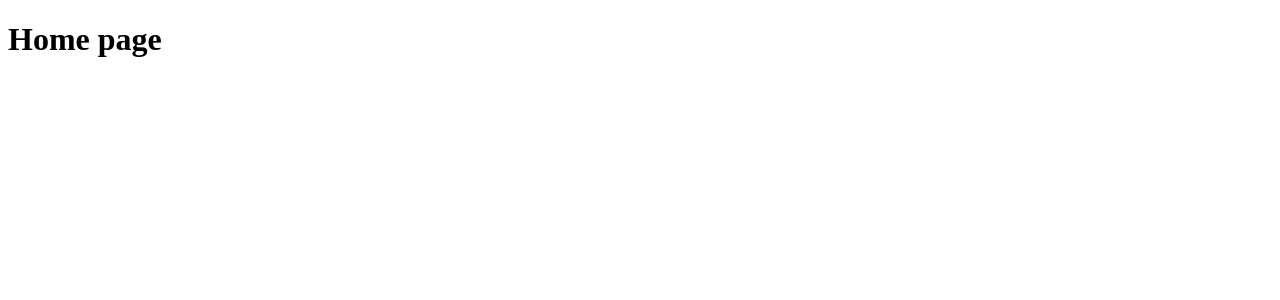
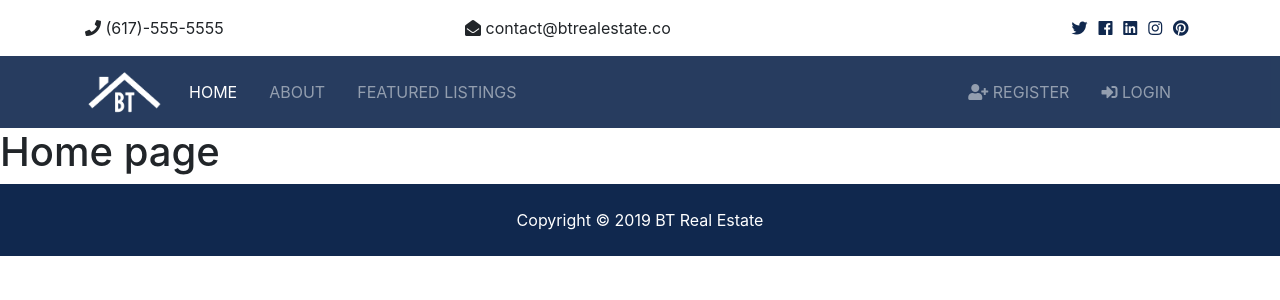
Before and after one commit to RicardoMVA/django-real-estate, a Django app: page / in a window 1280 px wide. Shown: the top 300 px of the page. Run offline with Django 3.2, Linux system fonts and the light colour scheme; some libraries are stand-ins or nearby versions.

Commit message:
edit 'base.html' to use static files

```diff
--- a/templates/base.html
+++ b/templates/base.html
@@ -1,3 +1,6 @@
+{# this loads static files #}
+{% load static %}
+
 <!DOCTYPE html>
 <html>
 
@@ -6,10 +9,91 @@
 	<meta name="viewport" content="width=device-width, initial-scale=1.0">
 	<meta http-equiv="X-UA-Compatible" content"ie=edge">
 
+	<!-- Font Awesome -->
+    <link rel="stylesheet" href="{% static 'css/all.css' %}">
+    <!-- Bootstrap -->
+    <link rel="stylesheet" href="{% static 'css/bootstrap.css' %}">
+    <!-- Custom -->
+    <link rel="stylesheet" href="{% static 'css/style.css' %}">
+    <!-- Lightbox -->
+    <link rel="stylesheet" href="{% static 'css/lightbox.min.css' %}">
+
 	<title>BT Real Estate</title>
 </head>
 
 <body>
+
+  <!-- Top Bar -->
+  <section id="top-bar" class="p-3">
+    <div class="container">
+      <div class="row">
+        <div class="col-md-4">
+          <i class="fas fa-phone"></i> (617)-555-5555
+        </div>
+        <div class="col-md-4">
+          <i class="fas fa-envelope-open"></i> contact@btrealestate.co
+        </div>
+        <div class="col-md-4">
+          <div class="social text-right">
+            <a href="#">
+              <i class="fab fa-twitter"></i>
+            </a>
+            <a href="#">
+              <i class="fab fa-facebook"></i>
+            </a>
+            <a href="#">
+              <i class="fab fa-linkedin"></i>
+            </a>
+            <a href="#">
+              <i class="fab fa-instagram"></i>
+            </a>
+            <a href="#">
+              <i class="fab fa-pinterest"></i>
+            </a>
+          </div>
+        </div>
+      </div>
+    </div>
+  </section>
+
+  <!-- Navbar -->
+  <nav class="navbar navbar-expand-lg navbar-dark bg-primary sticky-top">
+    <div class="container">
+      <a class="navbar-brand" href="index.html">
+        <img src="assets/img/logo.png" class="logo" alt="">
+      </a>
+      <button class="navbar-toggler" type="button" data-toggle="collapse" data-target="#navbarNavAltMarkup">
+        <span class="navbar-toggler-icon"></span>
+      </button>
+      <div class="collapse navbar-collapse" id="navbarNavAltMarkup">
+        <ul class="navbar-nav">
+          <li class="nav-item active mr-3">
+            <a class="nav-link" href="index.html">Home</a>
+          </li>
+          <li class="nav-item mr-3">
+            <a class="nav-link" href="about.html">About</a>
+          </li>
+          <li class="nav-item mr-3">
+            <a class="nav-link" href="listings.html">Featured Listings</a>
+          </li>
+        </ul>
+
+        <ul class="navbar-nav ml-auto">
+          <li class="nav-item mr-3">
+            <a class="nav-link" href="register.html">
+              <i class="fas fa-user-plus"></i> Register</a>
+          </li>
+          <li class="nav-item mr-3">
+            <a class="nav-link" href="login.html">
+              <i class="fas fa-sign-in-alt"></i>
+
+              Login</a>
+          </li>
+        </ul>
+      </div>
+    </div>
+  </nav>
+
 
 <!-- this allows for other HTML files to insert their content
 inside here -->
@@ -20,6 +104,18 @@ inside here -->
 {# this closes the insertion #}
 {% endblock %}
 
+
+  <!-- Footer -->
+  <footer id="main-footer" class="py-4 bg-primary text-white text-center">
+    Copyright &copy;
+    <span class="year"></span> BT Real Estate
+  </footer>
+
+<script src="{% static 'js/jquery-3.3.1.min.js' %}"></script>
+<script src="{% static 'js/bootstrap.bundle.min.js' %}"></script>
+<script src="{% static 'js/lightbox.min.js' %}"></script>
+<script src="{% static 'js/main.js' %}"></script>
+
 </body>
 
 </html>
```
